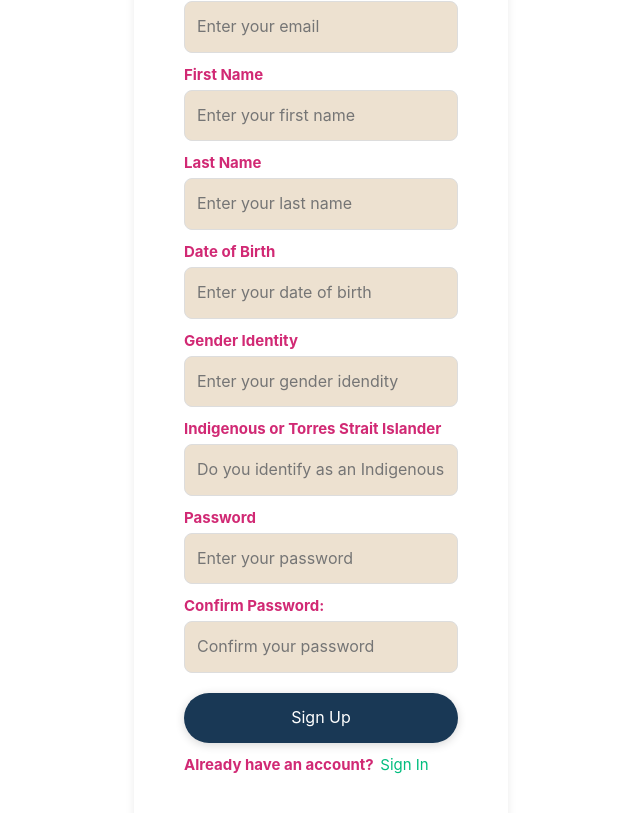
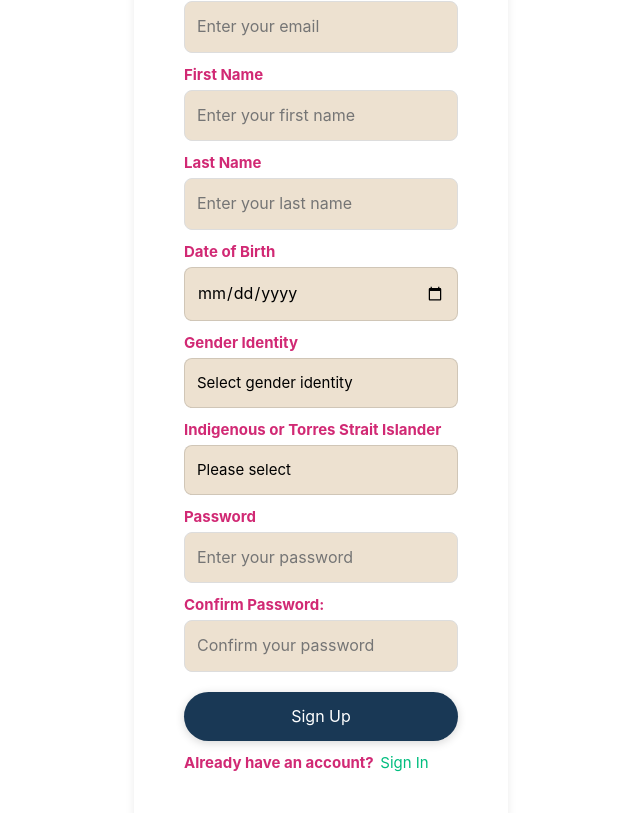
Before and after one commit to codersforcauses/bluecrew, a Vue app in the folder client/: page / in a window 1280 px wide. Shown: the part 1038-1851 px from the top of the page, without its empty margins (319-959 px from the left). Built offline with nearby package versions, Linux system fonts and the light colour scheme; no server answers; the HTML template or start-up script is replaced by a standard one.

Commit message:
OPTION CAN BE CHOSED

```diff
--- a/client/src/components/RegisterModal.vue
+++ b/client/src/components/RegisterModal.vue
@@ -70,37 +70,46 @@ defineEmits(['close'])
 
       <div class="form-group">
         <label for="dateOfBirth" class="text-primaryPink">Date of Birth</label>
-        <input
-          type="dateOfBirth"
-          id="dateOfBirth"
-          v-model="formData.dateOfBirth"
-          class="bg-primaryBrown"
-          placeholder="Enter your date of birth"
-        />
+        <div class="relative">
+          <input
+            type="date"
+            id="dateOfBirth"
+            v-model="formData.dateOfBirth"
+            class="bg-primaryBrown w-full px-3 py-3 border border-gray-200 rounded-lg focus:outline-none focus:border-primaryPink appearance-none cursor-pointer"
+            placeholder="Enter your date of birth"
+          />
+        </div>
       </div>
 
       <div class="form-group">
         <label for="genderId" class="text-primaryPink">Gender Identity</label>
-        <input
-          type="genderId"
+        <select
           id="genderId"
           v-model="formData.genderId"
-          class="bg-primaryBrown"
-          placeholder="Enter your gender idendity"
-        />
+          class="bg-primaryBrown w-full px-3 py-3 border border-gray-200 rounded-lg focus:outline-none focus:border-primaryPink cursor-pointer"
+        >
+          <option value="">Select gender identity</option>
+          <option value="male">Male</option>
+          <option value="female">Female</option>
+          <option value="non-binary">Non-binary</option>
+          <option value="other">Other</option>
+          <option value="prefer-not-to-say">Prefer not to say</option>
+        </select>
       </div>
 
       <div class="form-group">
-        <label for="indigenousTIS" class="text-primaryPink"
-          >Indigenous or Torres Strait Islander</label
-        >
-        <input
-          type="indigenousTIS"
+        <label for="indigenousTIS" class="text-primaryPink">
+          Indigenous or Torres Strait Islander
+        </label>
+        <select
           id="indigenousTIS"
           v-model="formData.indigenousTIS"
-          class="bg-primaryBrown"
-          placeholder="Do you identify as an Indigenous Australian or a Torres Strait Islander"
-        />
+          class="bg-primaryBrown w-full px-3 py-3 border border-gray-200 rounded-lg focus:outline-none focus:border-primaryPink cursor-pointer"
+        >
+          <option value="">Please select</option>
+          <option value="yes">Yes</option>
+          <option value="no">No</option>
+        </select>
       </div>
 
       <div class="form-group">
```
